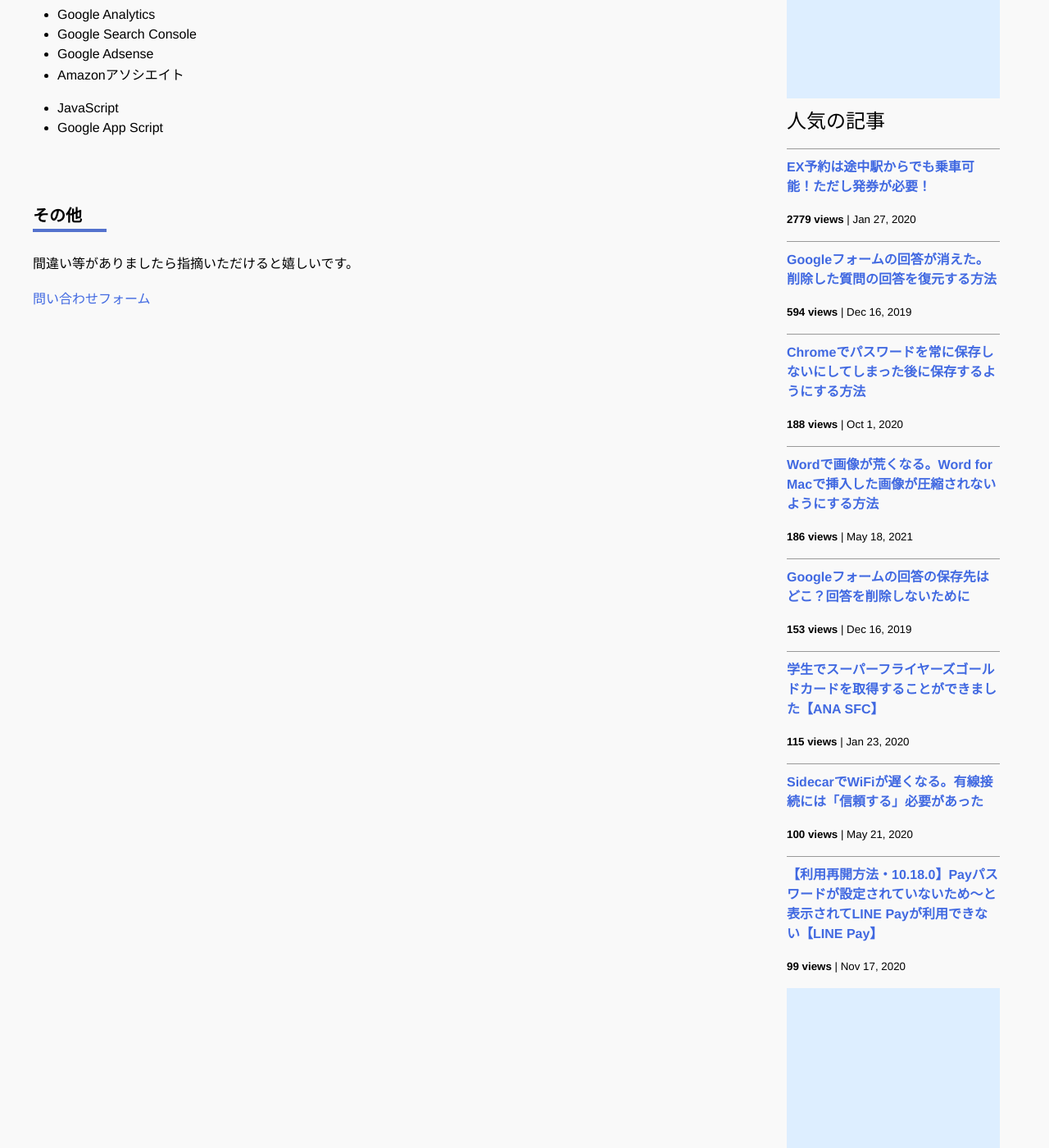
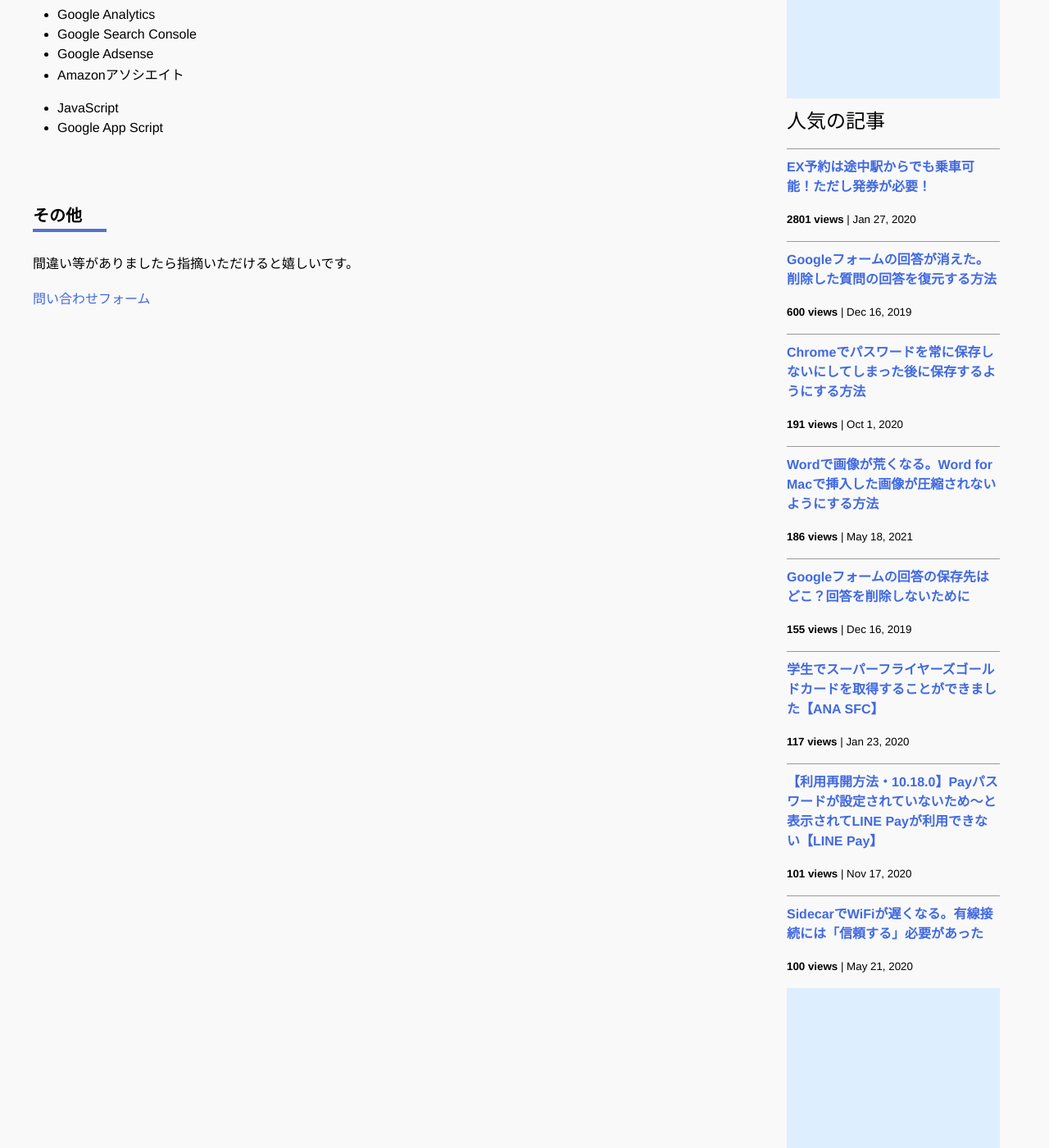
Before and after one commit to iwanaminami/shoyaiwaname, a Jekyll site: the page built from about.markdown, in a window 1280 px wide and 1400 px high, scrolled down 693 px. Shown: the whole window at 82% size. Built offline with Jekyll 4.4.1, drawn with Linux system fonts in a browser that asks for light colours; nearby versions of some CDN libraries; comment, search, counter and statistics services are not loaded.

Commit message:
a new commit message

```diff
--- a/_data/popularposts.yml
+++ b/_data/popularposts.yml
@@ -1,17 +1,17 @@
 side:
-  - view: 2779
+  - view: 2801
     url: /2020/01/27/ex-rideontheway.html
-  - view: 594
+  - view: 600
     url: /2019/12/16/restore-googleform.html
-  - view: 188
+  - view: 191
     url: /2020/10/01/googlepassword.html
   - view: 186
     url: /2021/05/18/image-compression-word.html
-  - view: 153
+  - view: 155
     url: /2019/12/16/googleform-answers.html
-  - view: 115
+  - view: 117
     url: /2020/01/23/sfcgold.html
+  - view: 101
+    url: /2020/11/17/linepay.html
   - view: 100
     url: /2020/05/21/sidecar-via-cable.html
-  - view: 99
-    url: /2020/11/17/linepay.html
```
